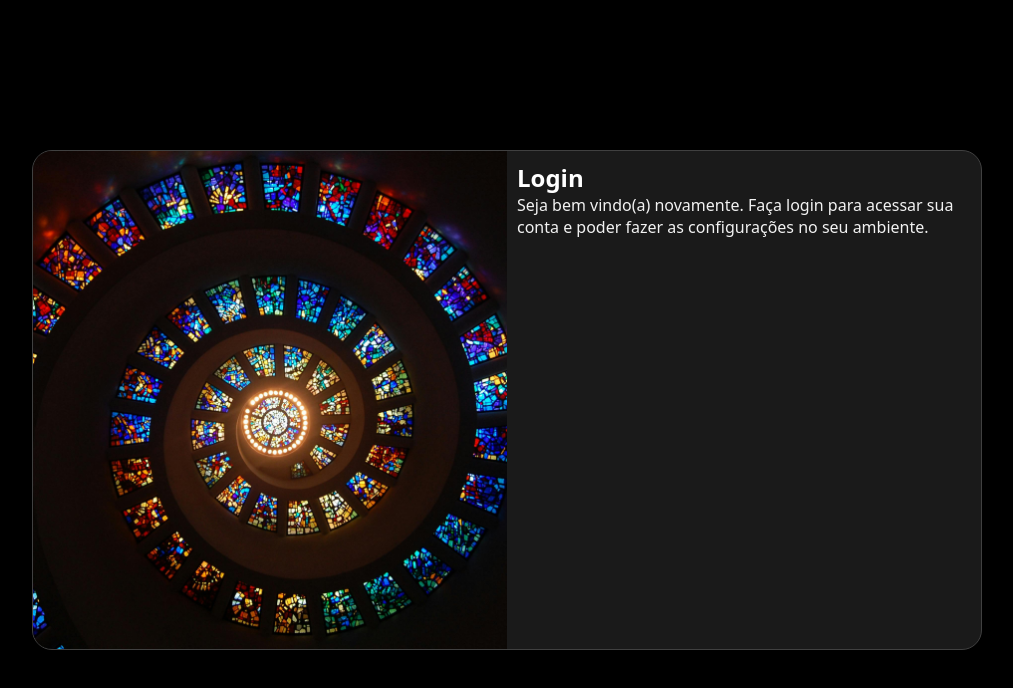
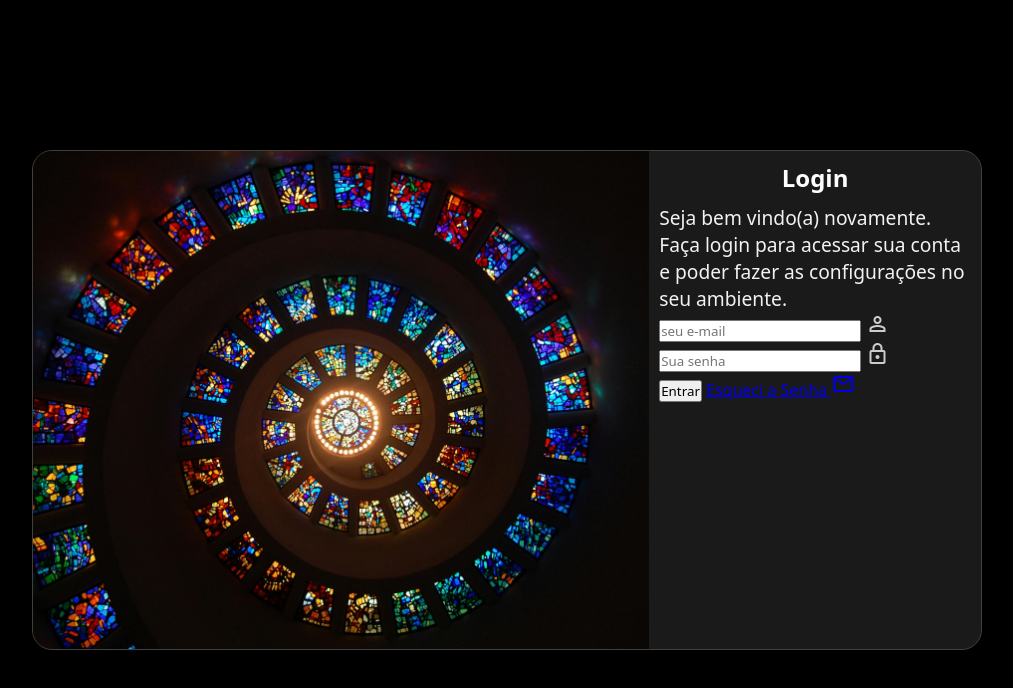
Before and after one commit to RyanRSR/projeto-login, a plain HTML site: page index.html in a window 1280 px wide. Shown: the whole page, without its empty margins (133-1146 px from the left). Drawn offline with nearby package versions, Linux system fonts and the light colour scheme.

Commit message:
Adicionei o formulario

```diff
--- a/estilos/media.css
+++ b/estilos/media.css
@@ -11,12 +11,12 @@
 
     section#login > div#imagem{
         float: left;
-        width: 30%;
+        width: 65%;
         height: 100%;
     }
     section#login > div#formulario{
         float:right;
-        width: 70%;
+        width: 35%;
     }
 }
 
@@ -29,13 +29,16 @@
 
     section#login > div#imagem{
         float: left;
-        width: 50%;
+        width: 65%;
         height: 100%;
     }
 
     section#login >div#formulario{
         float: right;
-        width: 50%;
+        width: 35%;
     }
-
+    section#login > div#formulario > p{
+    color: var(--texto);
+    font-size: 1.2em;
 }
+}
--- a/estilos/style.css
+++ b/estilos/style.css
@@ -10,8 +10,8 @@
 --bg-imagens: hsl(0 0% 15%);
 --bordas: hsl(0 0% 25%);
 --titulo: hsl(0 0% 100%);
---texto: hsl(10 0% 95%);
-
+--texto: hsl(0 0% 95%);
+--forms: hsl(0 0% 80%);
 
 }
 
@@ -64,13 +64,23 @@ section#login > div#imagem{
 section#login > div#formulario{
     display:block;
     padding: 10px;
+
+
 }
 
 section#login > div#formulario > h1{
 
     color: var(--titulo);
+    text-align: center;
+    padding-bottom: 10px;
 }
 
 section#login > div#formulario > p{
     color: var(--texto);
+    font-size: 0.8em;
 }
+
+section#login > div#formulario > form{
+    color: var(--forms);
+
+}
--- a/index.html
+++ b/index.html
@@ -4,6 +4,7 @@
     <meta charset="UTF-8">
     <meta name="viewport" content="width=device-width, initial-scale=1.0">
     <title>Tela de Login</title>
+    <link href="https://fonts.googleapis.com/css2?family=Material+Symbols+Outlined" rel="stylesheet" />
     <link rel="stylesheet" href="estilos/style.css">
     <link rel="stylesheet" href="estilos/media.css">
 </head>
@@ -16,9 +17,22 @@
             <div id="formulario">
                 <h1>Login</h1>
                 <p>Seja bem vindo(a) novamente. Faça login para acessar sua conta e poder fazer as configurações no seu ambiente.</p>
-                <form action="login.php" method="post">
+                <form action="login.php" method="post" autocomplete="on">
+                    <div class="campo">
 
-                </form>
+                        <input type="email" name="login" id="ilogin" placeholder="seu e-mail" autocomplete="email" required>
+                        <label for="ilogin"><i class="material-symbols-outlined">person</i></label>
+                    </div>
+                    <div class="campo">
+
+                        <input type="password" name="senha" id="isenha" placeholder="Sua senha" autocomplete="current-password" required minlength="8" maxlength="20">
+                        <label for="isenha"><i class="material-symbols-outlined">Lock</i></label>
+                    </div>
+                    <input type="submit" value="Entrar">
+                    <a href="esqueci.html">
+                        Esqueci a Senha <i class="material-symbols-outlined">mail</i>
+                    </a>
+                    </form>
             </div>
 
         </section>
```
